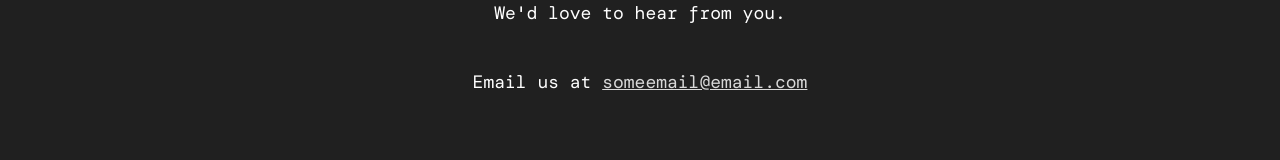
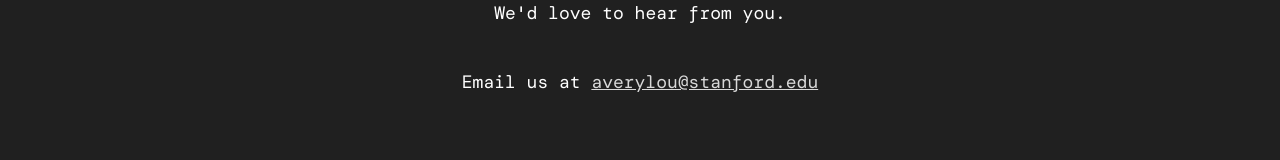
Before and after one commit to francisco-the-man/background-buddy-web, a Next.js app: page /contact in a window 1280 px wide. Shown: the part 372-532 px from the top of the page. Built offline with nearby package versions, Linux system fonts and the light colour scheme; a web font is replaced by a local one.

Commit message:
Update contact.tsx

```diff
--- a/src/pages/contact.tsx
+++ b/src/pages/contact.tsx
@@ -23,7 +23,7 @@
                     We'd love to hear from you.
                 </p>
                 <p className={styles.contactText}>
-                    Email us at <a href="mailto:someemail@email.com" className={styles.textLink}>someemail@email.com</a>
+                    Email us at <a href="mailto:averylou@stanford.edu" className={styles.textLink}>averylou@stanford.edu</a>
                 </p>
             </div>
         </section>
```
